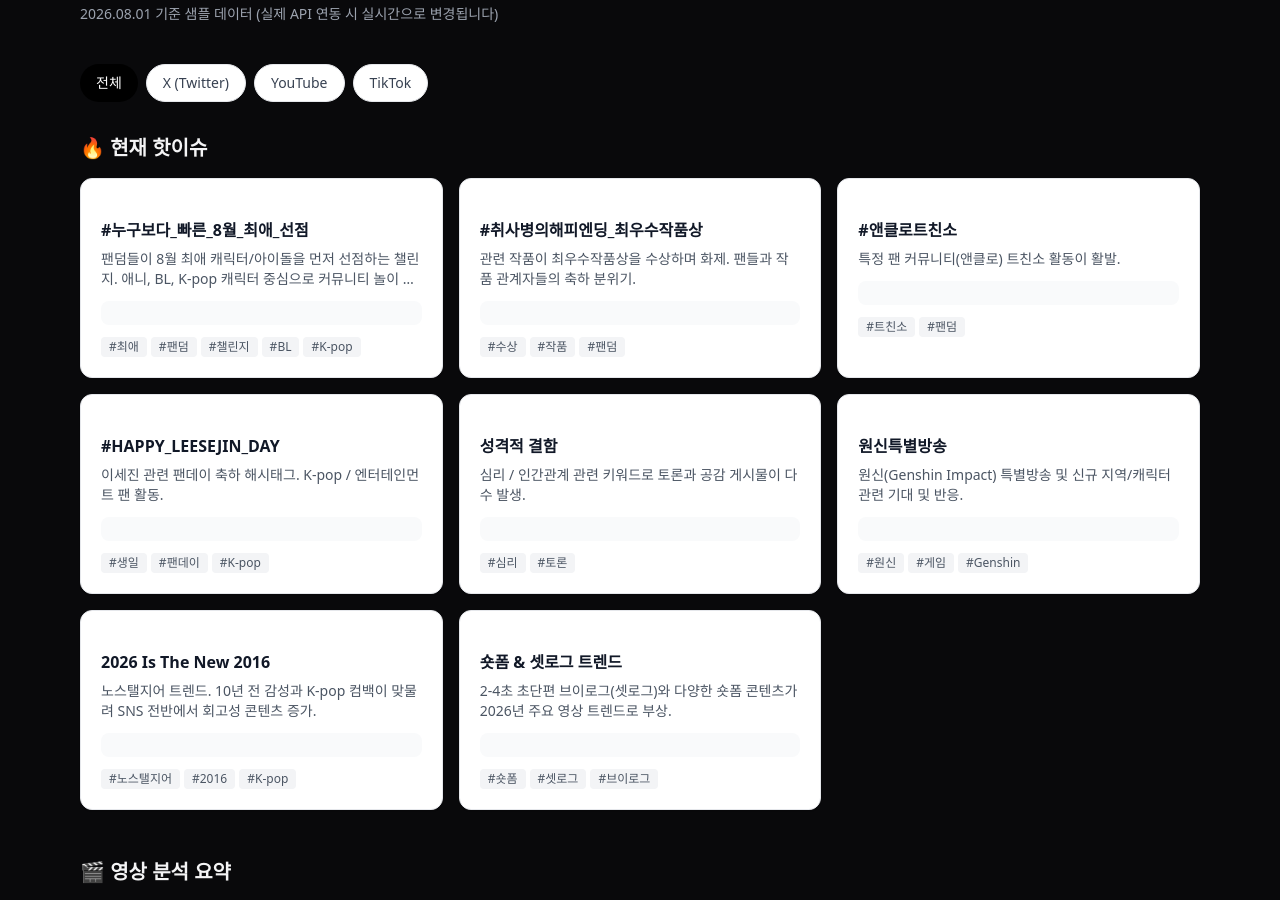
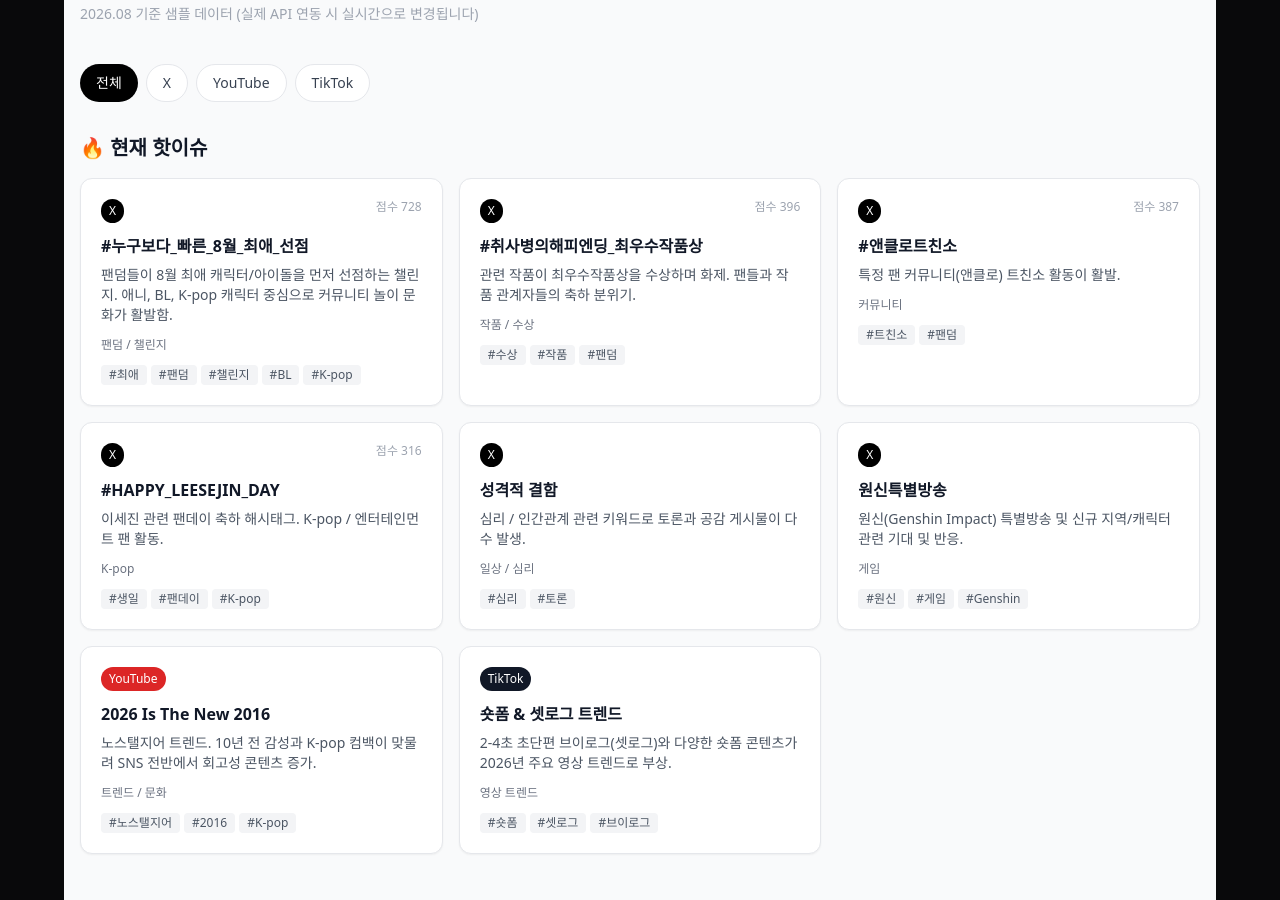
Before and after one commit to aljjang95/sns-hot-issue-analyzer, a Next.js app: page / in a window 1280 px wide. Shown: the part 100-1000 px from the top of the page. Built offline with nearby package versions, Linux system fonts and the light colour scheme.

Commit message:
Fix runtime errors: align page and components with sample-data

```diff
--- a/app/page.tsx
+++ b/app/page.tsx
@@ -6,7 +6,7 @@ import { VideoCard } from "../components/VideoCard";
 import { sampleTrends, sampleVideos } from "../lib/sample-data";
 
 export default function Home() {
-  const [activeTab, setActiveTab] = useState<"all" | "x" | "youtube" | "tiktok">("all");
+  const [activeTab, setActiveTab] = useState<"all" | "X" | "YouTube" | "TikTok">("all");
 
   const filteredTrends = activeTab === "all"
     ? sampleTrends
@@ -17,7 +17,7 @@ export default function Home() {
     : sampleVideos.filter(v => v.platform === activeTab);
 
   return (
-    <main className="max-w-6xl mx-auto px-4 py-8">
+    <main className="max-w-6xl mx-auto px-4 py-8 bg-gray-50 min-h-screen">
       <header className="mb-10">
         <h1 className="text-3xl font-bold text-gray-900 mb-2">
           SNS 핫이슈 분석기
@@ -26,12 +26,12 @@ export default function Home() {
           X · YouTube · TikTok 핫이슈 리서치 + 영상 분석 정리
         </p>
         <p className="text-sm text-gray-400 mt-1">
-          2026.08.01 기준 샘플 데이터 (실제 API 연동 시 실시간으로 변경됩니다)
+          2026.08 기준 샘플 데이터 (실제 API 연동 시 실시간으로 변경됩니다)
         </p>
       </header>
 
       <div className="flex gap-2 mb-8 flex-wrap">
-        {(["all", "x", "youtube", "tiktok"] as const).map((tab) => (
+        {(["all", "X", "YouTube", "TikTok"] as const).map((tab) => (
           <button
             key={tab}
             onClick={() => setActiveTab(tab)}
@@ -41,13 +41,13 @@ export default function Home() {
                 : "bg-white border border-gray-200 text-gray-700 hover:bg-gray-100"
             }`}
           >
-            {tab === "all" ? "전체" : tab === "x" ? "X (Twitter)" : tab === "youtube" ? "YouTube" : "TikTok"}
+            {tab === "all" ? "전체" : tab}
           </button>
         ))}
       </div>
 
       <section className="mb-12">
-        <h2 className="text-xl font-semibold mb-4">🔥 현재 핫이슈</h2>
+        <h2 className="text-xl font-semibold mb-4 text-gray-900">🔥 현재 핫이슈</h2>
         <div className="grid grid-cols-1 md:grid-cols-2 lg:grid-cols-3 gap-4">
           {filteredTrends.map((trend) => (
             <TrendCard key={trend.id} trend={trend} />
@@ -56,7 +56,7 @@ export default function Home() {
       </section>
 
       <section>
-        <h2 className="text-xl font-semibold mb-4">🎬 영상 분석 요약</h2>
+        <h2 className="text-xl font-semibold mb-4 text-gray-900">🎬 영상 분석 요약</h2>
         <div className="grid grid-cols-1 md:grid-cols-2 gap-6">
           {filteredVideos.map((video) => (
             <VideoCard key={video.id} video={video} />
--- a/components/TrendCard.tsx
+++ b/components/TrendCard.tsx
@@ -2,30 +2,24 @@ import { Trend } from "../lib/sample-data";
 
 export function TrendCard({ trend }: { trend: Trend }) {
   const platformColor = {
-    x: "bg-black text-white",
-    youtube: "bg-red-600 text-white",
-    tiktok: "bg-gray-900 text-white",
-  }[trend.platform];
-
-  const platformLabel = {
-    x: "X",
-    youtube: "YouTube",
-    tiktok: "TikTok",
+    X: "bg-black text-white",
+    YouTube: "bg-red-600 text-white",
+    TikTok: "bg-gray-900 text-white",
   }[trend.platform];
 
   return (
     <div className="bg-white rounded-xl border border-gray-200 p-5 shadow-sm hover:shadow-md transition">
       <div className="flex items-start justify-between mb-3">
         <span className={`text-xs font-medium px-2 py-1 rounded-full ${platformColor}`}>
-          {platformLabel}
+          {trend.platform}
         </span>
-        <span className="text-xs text-gray-400">{trend.engagement}</span>
+        {trend.score !== undefined && (
+          <span className="text-xs text-gray-400">점수 {trend.score}</span>
+        )}
       </div>
       <h3 className="font-semibold text-gray-900 mb-2 leading-snug">{trend.title}</h3>
-      <p className="text-sm text-gray-600 mb-3 line-clamp-2">{trend.description}</p>
-      <p className="text-sm text-gray-800 bg-gray-50 rounded-lg p-3 mb-3">
-        {trend.summary}
-      </p>
+      <p className="text-sm text-gray-600 mb-3">{trend.description}</p>
+      <p className="text-xs text-gray-500 mb-3">{trend.category}</p>
       <div className="flex flex-wrap gap-1">
         {trend.tags.map((tag) => (
           <span key={tag} className="text-xs bg-gray-100 text-gray-600 px-2 py-0.5 rounded">
--- a/components/VideoCard.tsx
+++ b/components/VideoCard.tsx
@@ -1,31 +1,23 @@
 import { VideoAnalysis } from "../lib/sample-data";
 
 export function VideoCard({ video }: { video: VideoAnalysis }) {
-  const platformLabel = {
-    x: "X",
-    youtube: "YouTube",
-    tiktok: "TikTok",
+  const platformColor = {
+    X: "bg-black text-white",
+    YouTube: "bg-red-600 text-white",
+    TikTok: "bg-gray-900 text-white",
   }[video.platform];
-
-  const sentimentColor = {
-    positive: "text-green-600 bg-green-50",
-    neutral: "text-gray-600 bg-gray-50",
-    mixed: "text-yellow-600 bg-yellow-50",
-  }[video.sentiment];
 
   return (
     <div className="bg-white rounded-xl border border-gray-200 overflow-hidden shadow-sm hover:shadow-md transition">
       <div className="p-5">
         <div className="flex items-center justify-between mb-3">
-          <span className="text-xs font-medium px-2 py-1 rounded-full bg-gray-900 text-white">
-            {platformLabel}
+          <span className={`text-xs font-medium px-2 py-1 rounded-full ${platformColor}`}>
+            {video.platform}
           </span>
-          <span className={`text-xs font-medium px-2 py-1 rounded-full ${sentimentColor}`}>
-            {video.sentiment === "positive" ? "긍정" : video.sentiment === "neutral" ? "중립" : "혼합"}
-          </span>
+          <span className="text-xs text-gray-500">{video.tone}</span>
         </div>
         <h3 className="font-semibold text-gray-900 mb-1">{video.title}</h3>
-        <p className="text-xs text-gray-400 mb-4">길이: {video.duration}</p>
+        <p className="text-xs text-gray-400 mb-4">관련: {video.relatedTrend}</p>
 
         <div className="mb-4">
           <p className="text-xs font-medium text-gray-500 mb-2">핵심 포인트</p>
@@ -44,7 +36,6 @@ export function VideoCard({ video }: { video: VideoAnalysis }) {
           <p className="text-sm text-gray-800">{video.summary}</p>
         </div>
 
-        {video.url !== "#" && (
         <a
           href={video.url}
           target="_blank"
@@ -53,7 +44,6 @@ export function VideoCard({ video }: { video: VideoAnalysis }) {
         >
           원본 보기 →
         </a>
-        )}
       </div>
     </div>
   );
```
Lines whose indentation alone changed are shown as unchanged.
